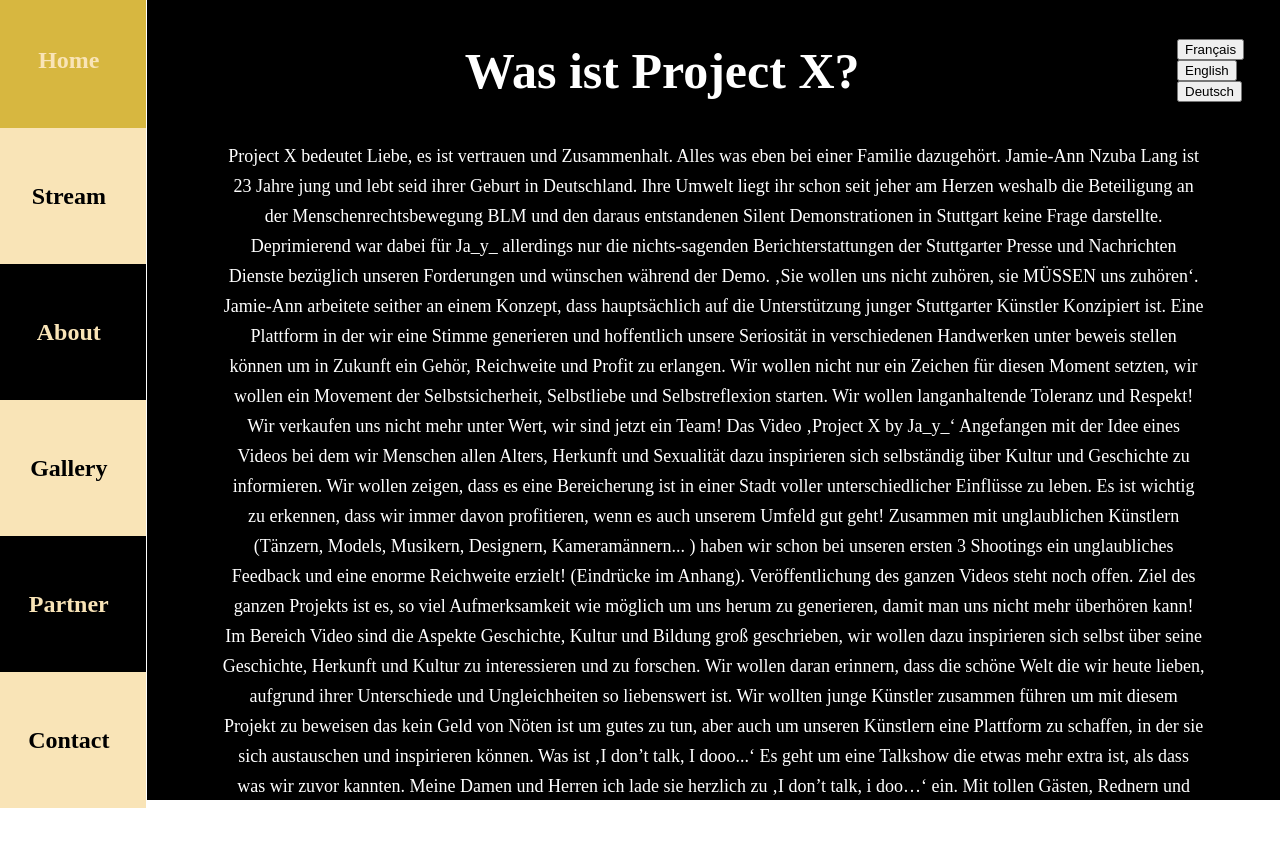
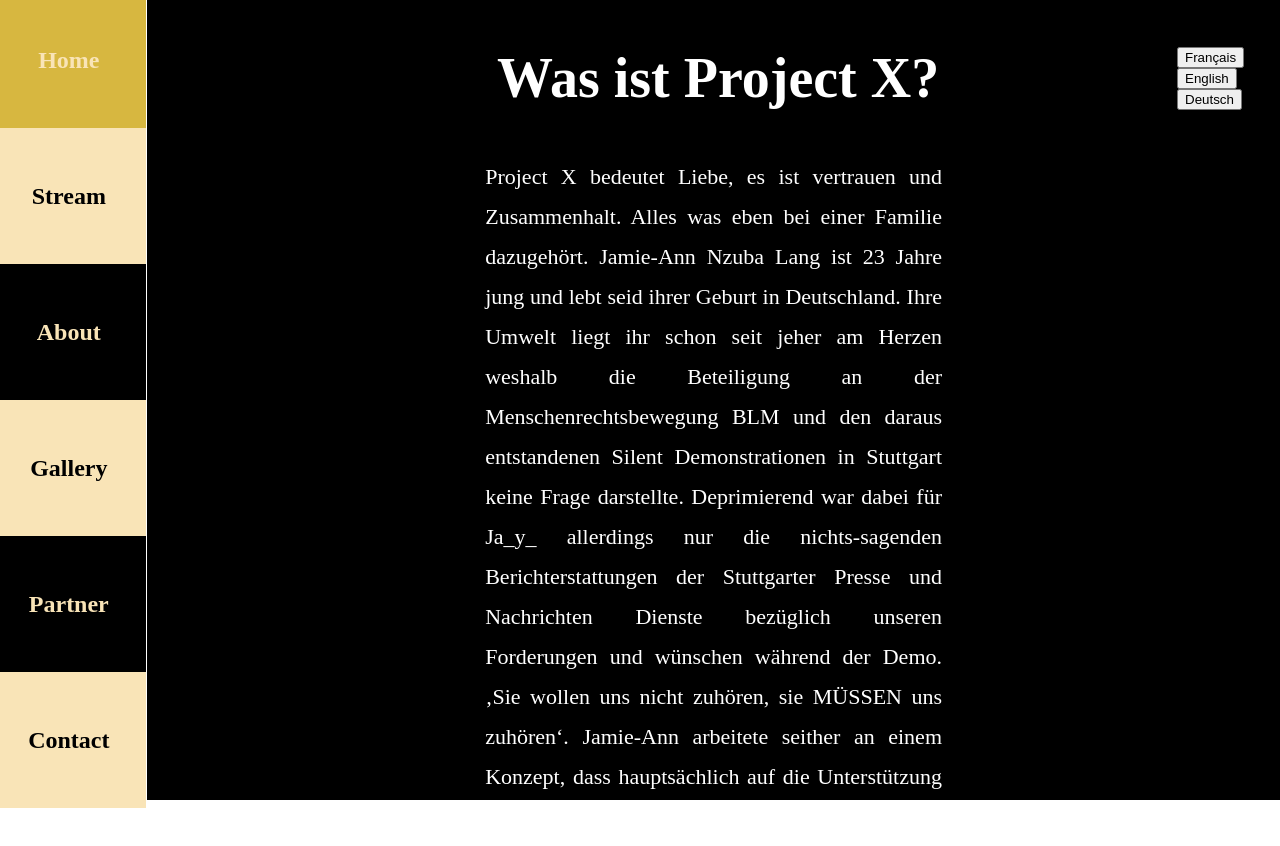
Before and after one commit to MisterSemaan/project-x-by-jay, a React (Create React App) app: page /about in a window 1280 px wide. Shown: the top 846 px of the page. After the commit the page ends 800 px from the top, so only its background shows below. Built offline with nearby package versions, Linux system fonts and the light colour scheme.

Commit message:
make pretttttty

```diff
--- a/src/css/app.css
+++ b/src/css/app.css
@@ -13,3 +13,5 @@ main {
 }
 
 section { height: 100%; }
+
+:root { font-size: 16px; }
--- a/src/view/pages/About/about.css
+++ b/src/view/pages/About/about.css
@@ -4,6 +4,7 @@
     grid-template-rows: 0.1fr 1fr;
     background-color: black;
     color: white;
+    overflow-x: auto;
 }
 #about .top {
     display: grid;
@@ -14,7 +15,8 @@
 }
 
 #about .top .aboutTitle{
-    font-size: 50px;
+    font-size: 56px;
+    padding-left: 7rem;
 }
 
 #about .bottom {
@@ -29,7 +31,8 @@
 #about .bottom p{
     text-align: center;
     height: 100%;
-    line-height: 30px;
-    font-size: 18px;
-    padding: 0 25px 0 25px;
+    line-height: 40px;
+    font-size: 22px;
+    padding: 0 18rem 0 18rem;
+    text-align: justify;
 }
--- a/src/view/pages/Gallery/gallery.css
+++ b/src/view/pages/Gallery/gallery.css
@@ -15,4 +15,9 @@
     display: grid;
     grid-template-columns: repeat(3, 1fr);
     height: 100%;
+    justify-items: center;
 }
+
+#gallery .photos div img {
+    max-width: 80%;
+}
```
